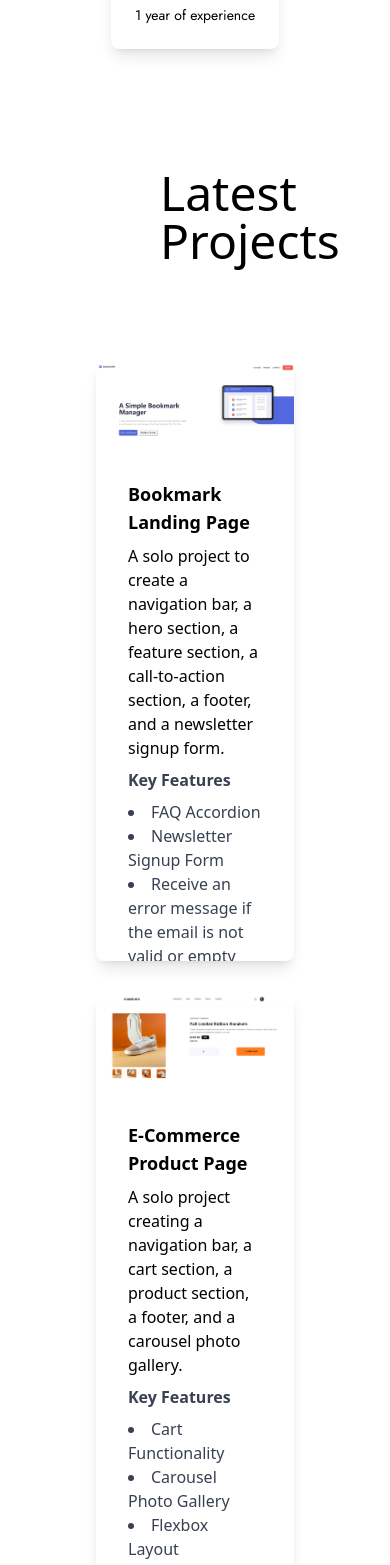
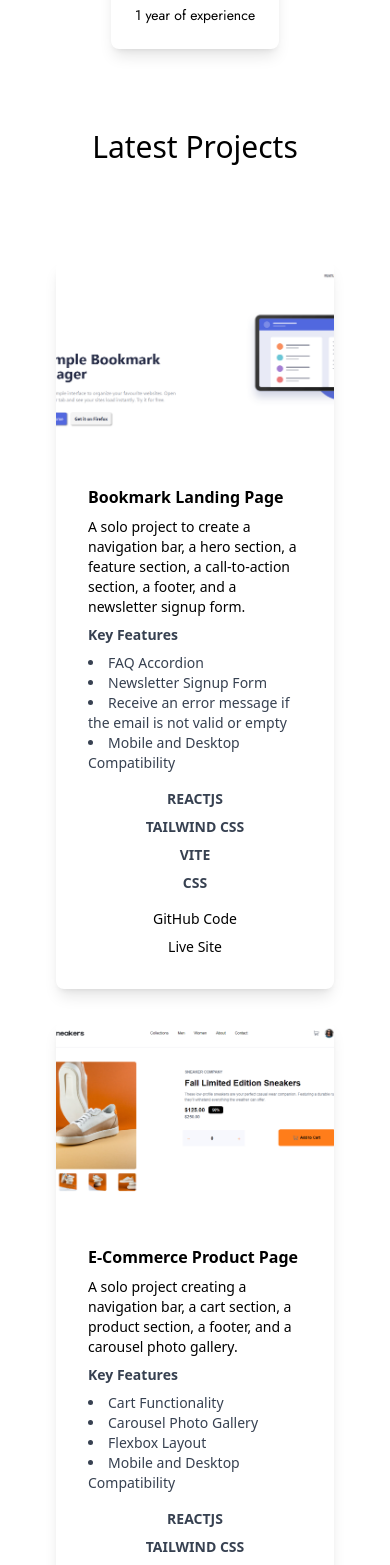
Before and after one commit to lavollmer/portfolio-lauradev, a React (Vite) app: page / in a window 390 px wide. Shown: the part 1640-3205 px from the top of the page. Built offline with nearby package versions, Linux system fonts and the light colour scheme.

Commit message:
updating mobile responsiveness of projects

```diff
--- a/src/components/Projects.jsx
+++ b/src/components/Projects.jsx
@@ -9,9 +9,9 @@ import Portfolio from "../assets/website.png";
 
 const Projects = () => {
   return (
-    <div className="bg-very-light-gray text-jost p-20">
-      <div className="pl-20 pb-20">
-        <h1 className="text-black text-5xl">Latest Projects</h1>
+    <div className="bg-very-light-gray text-jost p-10 md:p-20">
+      <div className="md:pl-20 pb-20">
+        <h1 className="flex items-center justify-center text-black text-3xl md:text-5xl">Latest Projects</h1>
       </div>
 
       <div className="flex flex-wrap justify-center">
--- a/src/components/ProjectsCard.jsx
+++ b/src/components/ProjectsCard.jsx
@@ -18,7 +18,7 @@ const ProjectsCard = ({
   keyfeatureFour,
 }) => {
   return (
-    <div className="flex flex-col rounded-lg shadow-lg bg-white overflow-hidden w-[500px] h-[600px] m-4">
+    <div className="flex flex-col rounded-lg shadow-lg bg-white overflow-hidden md:w-[300px] md:h-[300px]  lg:w-[500px] lg:h-[600px] m-4">
       <div className="h-48 w-full">
         <img
           src={image}
@@ -28,15 +28,15 @@ const ProjectsCard = ({
       </div>
       <div className="flex flex-col p-8">
         <div>
-          <h2 className="text-black md:text-3xl text-lg font-semibold">
+          <h2 className="text-black md:text-3xl text-md font-semibold">
             {title}
           </h2>
-          <p className="text-black mt-2 text-md">{content}</p>
+          <p className="text-black mt-2 text-sm md:text-md">{content}</p>
           <div>
-            <h3 className="text-gray-700 mt-2 text-md font-bold">
+            <h3 className="text-gray-700 mt-2 text-sm md:text-md font-bold">
               Key Features
             </h3>
-            <ul className="list-disc list-inside text-gray-700 mt-2 text-md">
+            <ul className="list-disc list-inside text-gray-700 mt-2 text-sm md:text-md">
             <li>{keyfeatureOne}</li>
             <li>{keyfeatureTwo}</li>
             <li>{keyfeatureThree}</li>
@@ -44,13 +44,13 @@ const ProjectsCard = ({
           </ul>
           </div>
         </div>
-        <div className="flex flex-row text-left items-center space-x-6 font-xl mt-2">
-          <p className="text-gray-700 mt-2 text-md font-bold">{skillOne}</p>
-          <p className="text-gray-700 mt-2 text-md font-bold">{skillTwo}</p>
-          <p className="text-gray-700 mt-2 text-md font-bold">{skillThree}</p>
-          <p className="text-gray-700 mt-2 text-md font-bold">{skillFour}</p>
+        <div className="flex flex-col md:flex-row text-left items-center space-y-2 md:space-y-0 md:space-x-6 mt-2">
+          <p className="text-gray-700 mt-2 text-sm md:text-md font-bold">{skillOne}</p>
+          <p className="text-gray-700 mt-2 text-sm md:text-md font-bold">{skillTwo}</p>
+          <p className="text-gray-700 mt-2 text-sm md:text-md font-bold">{skillThree}</p>
+          <p className="text-gray-700 mt-2 text-sm md:text-md font-bold">{skillFour}</p>
         </div>
-        <div className="flex flex-row space-x-4 card-links pt-4">
+        <div className="flex flex-col text-sm items-center md:text-md md:flex-row space-y-2 md:space-y-0 md:space-x-4 card-links pt-4">
           {githubCode && (
             <a
               href={githubCode}
```
